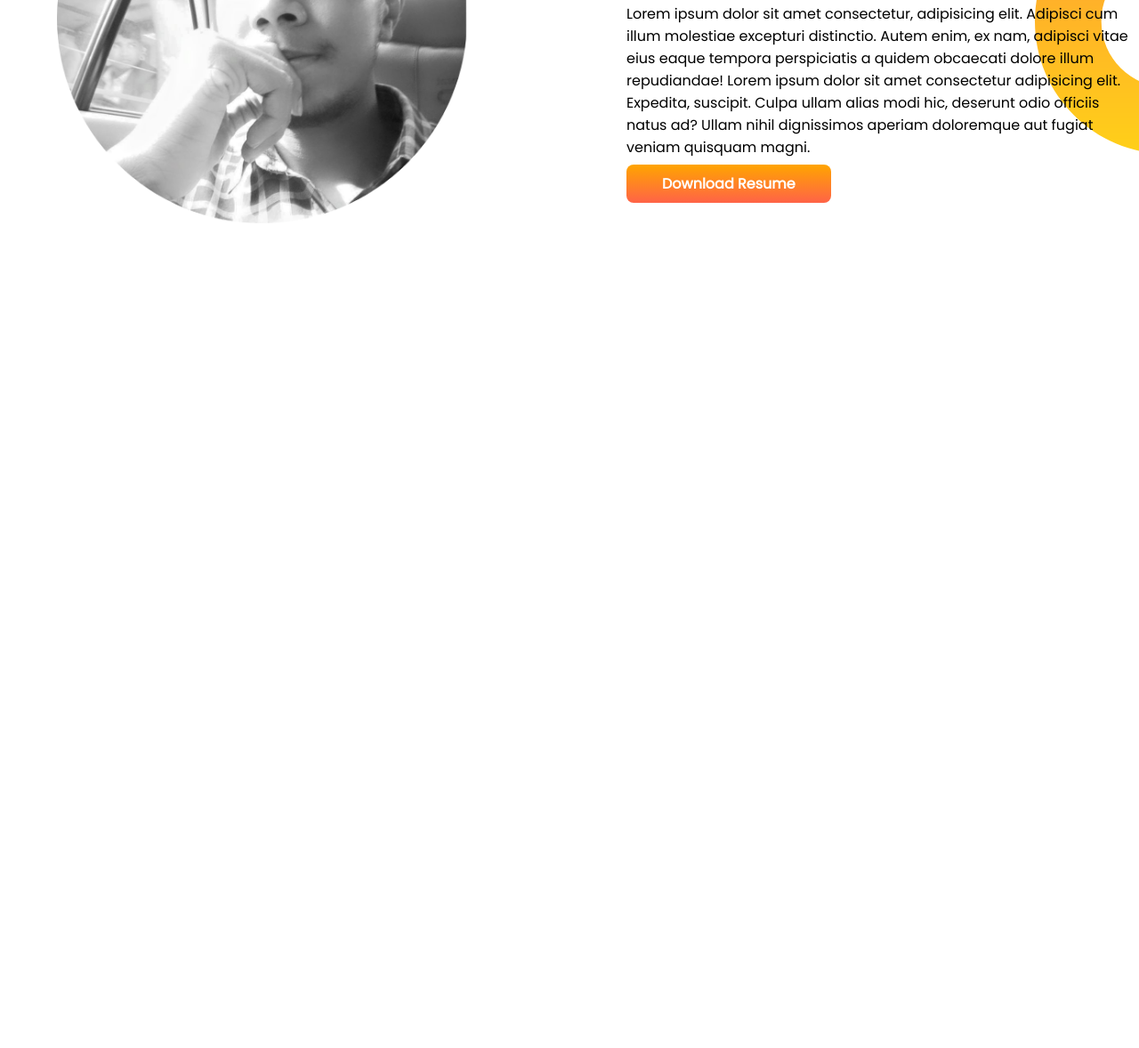
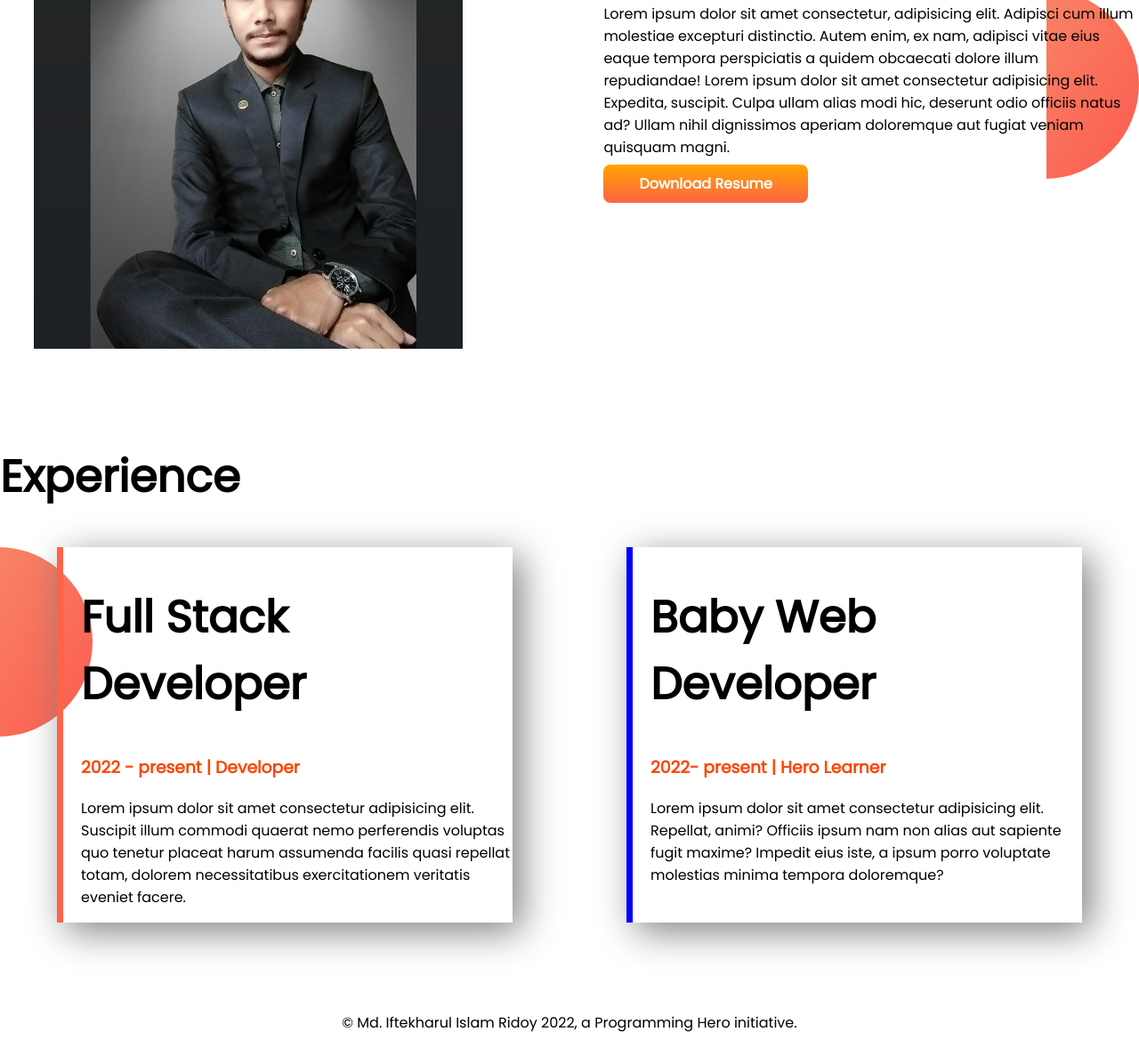
Before and after one commit to Iftekharul152811/practice-01-portfolio-demo, a plain HTML site: page index.html in a window 1280 px wide. Shown: the part 923-2101 px from the top of the page at 89% size. Before the commit the page ends 1281 px from the top, so only its background shows below. Drawn offline with Linux system fonts and the light colour scheme.

Commit message:
footer added

```diff
--- a/index.html
+++ b/index.html
@@ -13,7 +13,7 @@
 </head>
 
 <body>
-    <section class="top-banner">
+    <section class="top-banner flexible-container">
         <div class="half-width">
             <h1>Welcome to</h1>
             <h1>Md. <span> Iftekharul Islam </span>Ridoy</h1>
@@ -36,23 +36,51 @@
         </div>
     </section>
 
-    <section class="dream-big">
+    <section class="dream-big flexible-container">
         <div class="half-width">
-            <img src="images/ridoy.png" alt="">
+            <img src="images/ridoy2.jpg" alt="">
         </div>
         <div class="half-width">
-            <h1><span>Dream</span> Big</h1>
+            <h1><span>Dream </span>Big</h1>
             <h2>Bacome a web developer</h2>
             <p>Lorem ipsum dolor sit amet consectetur, adipisicing elit. Adipisci cum illum molestiae excepturi
                 distinctio. Autem enim, ex nam, adipisci vitae eius eaque tempora perspiciatis a quidem obcaecati dolore
                 illum repudiandae! Lorem ipsum dolor sit amet consectetur adipisicing elit. Expedita, suscipit. Culpa
                 ullam alias modi hic, deserunt odio officiis natus ad? Ullam nihil dignissimos aperiam doloremque aut
                 fugiat veniam quisquam magni.</p>
+
             <a target="_blank" class="link-btn" href="">Download Resume</a>
+        </div>
+    </section>
 
+    <section class="experience">
+        <h1>Experience</h1>
+        <div class="flexible-container">
+            <div class="flexible-width" id="full">
+                <h1>Full Stack Developer</h1>
+                <h3 class="color">2022 - present | Developer</h3>
+                <p>Lorem ipsum dolor sit amet consectetur adipisicing elit. Suscipit illum commodi quaerat nemo
+                    perferendis
+                    voluptas quo tenetur placeat harum assumenda facilis quasi repellat totam, dolorem necessitatibus
+                    exercitationem veritatis eveniet facere.</p>
+            </div>
+
+            <div class="flexible-width" id="baby">
+                <h1>Baby Web Developer</h1>
+                <h3 class="color">2022- present | Hero Learner</h3>
+                <p>Lorem ipsum dolor sit amet consectetur adipisicing elit. Repellat, animi? Officiis ipsum nam non
+                    alias
+                    aut sapiente fugit maxime? Impedit eius iste, a ipsum porro voluptate molestias minima tempora
+                    doloremque?</p>
+            </div>
         </div>
+
     </section>
 
 </body>
 
+<footer>
+    <p> © Md. Iftekharul Islam Ridoy 2022, a Programming Hero initiative. </p>
+</footer>
+
 </html>
--- a/style.css
+++ b/style.css
@@ -11,18 +11,22 @@ span {
     color: coral;
 }
 
-section {
+.flexible-container {
     display: flex;
     margin-bottom: 100px;
 }
 
 .half-width {
     width: 50%;
-    padding-left: 5%;
+    padding-left: 3%;
 }
 
 .half-width img {
     width: 80%;
+}
+
+.color {
+    color: orangered;
 }
 
 .link-btn {
@@ -46,3 +50,29 @@ section {
     background-repeat: no-repeat;
     background-position: right;
 }
+
+.flexible-container {
+    background-image: url(images/exp-bg.png);
+    background-repeat: no-repeat;
+}
+
+.flexible-width {
+    width: 40%;
+    margin-left: 5%;
+    margin-right: 5%;
+    padding-left: 20px;
+    box-shadow: 10px 10px 40px gray;
+    border-left: 7px solid blue;
+}
+
+#full {
+    border-left: 7px solid tomato;
+}
+
+#baby {
+    border-left: 7px solid blue;
+}
+
+footer p {
+    text-align: center;
+}
```
Also changed, not shown: images/ridoy2.jpg (added).
